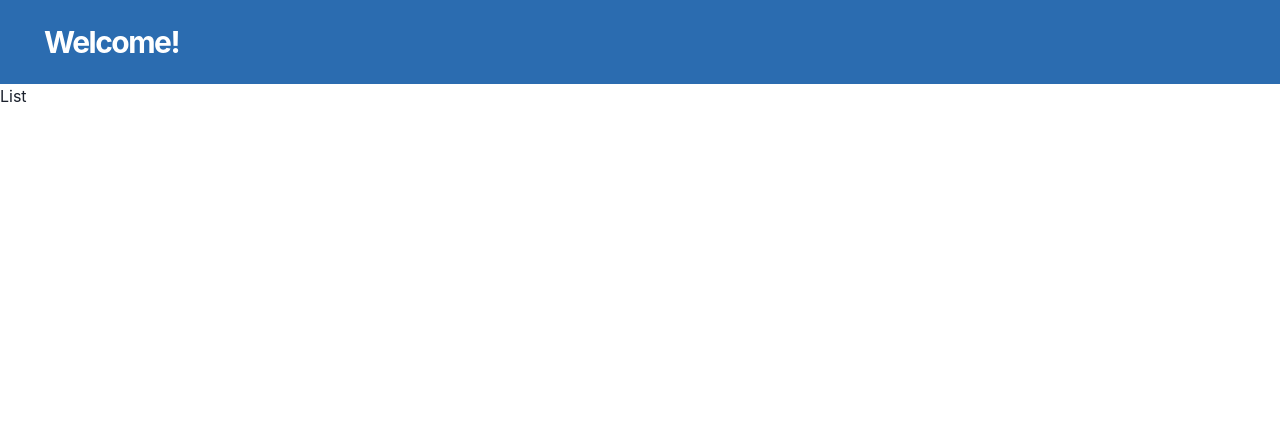
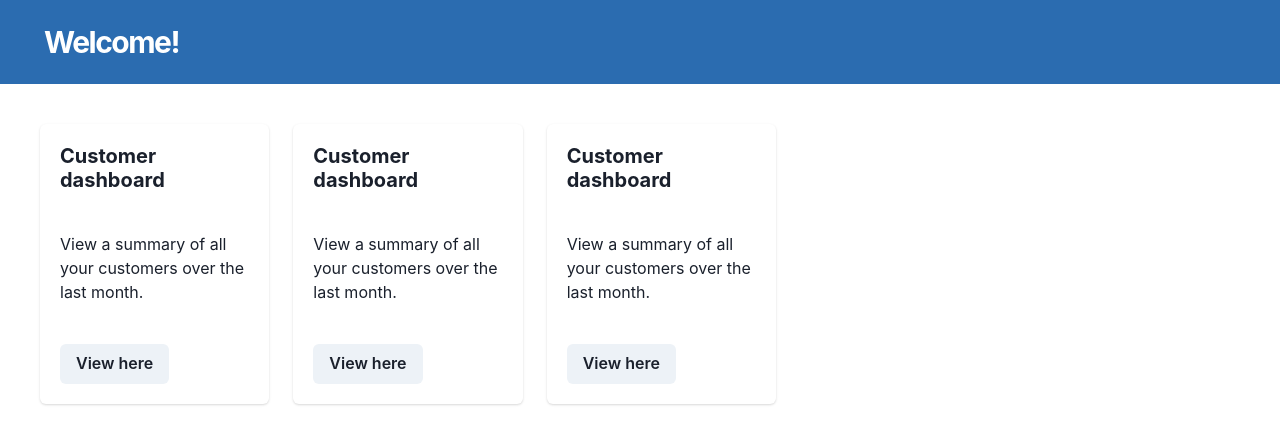
Before and after one commit to Yacn9/todo-list, a React (Create React App) app: page / in a window 1280 px wide. Shown: the top 444 px of the page. Built offline with nearby package versions, Linux system fonts and the light colour scheme.

Commit message:
dummy UI added

```diff
--- a/src/App.tsx
+++ b/src/App.tsx
@@ -5,10 +5,11 @@ import { Home, Todo } from "pages";
 function App() {
   return (
     <BrowserRouter>
-      <Layout />
       <Routes>
-        <Route path="/" element={<Home />} />
-        <Route path="/:id" element={<Todo />} />
+        <Route path="/" element={<Layout />}>
+          <Route index element={<Home />} />
+          <Route path="/:id" element={<Todo />} />
+        </Route>
       </Routes>
     </BrowserRouter>
   );
--- a/src/components/Layout/Layout.tsx
+++ b/src/components/Layout/Layout.tsx
@@ -1,7 +1,9 @@
 import { Heading, Flex } from "@chakra-ui/react";
+import { Outlet } from "react-router-dom";
 
 const Layout = () => {
   return (
+    <>
       <Flex
         as="nav"
         align="center"
@@ -21,6 +23,10 @@ const Layout = () => {
           </Heading>
         </Flex>
       </Flex>
+      <main>
+        <Outlet />
+      </main>
+    </>
   );
 };
 
--- a/src/pages/List/List.tsx
+++ b/src/pages/List/List.tsx
@@ -1,7 +1,65 @@
 import React from "react";
+import {
+  Card,
+  CardHeader,
+  CardBody,
+  CardFooter,
+  SimpleGrid,
+  Heading,
+  Button,
+  Text,
+  Container,
+} from "@chakra-ui/react";
 
 const List = () => {
-  return <div>List</div>;
+  return (
+    <Container marginX={6} marginY={10} maxW="3xl">
+      <SimpleGrid
+        spacing={6}
+        templateColumns="repeat(auto-fill, minmax(200px, 1fr))"
+      >
+        <Card>
+          <CardHeader>
+            <Heading size="md"> Customer dashboard</Heading>
+          </CardHeader>
+          <CardBody>
+            <Text>
+              View a summary of all your customers over the last month.
+            </Text>
+          </CardBody>
+          <CardFooter>
+            <Button>View here</Button>
+          </CardFooter>
+        </Card>
+        <Card>
+          <CardHeader>
+            <Heading size="md"> Customer dashboard</Heading>
+          </CardHeader>
+          <CardBody>
+            <Text>
+              View a summary of all your customers over the last month.
+            </Text>
+          </CardBody>
+          <CardFooter>
+            <Button>View here</Button>
+          </CardFooter>
+        </Card>
+        <Card>
+          <CardHeader>
+            <Heading size="md"> Customer dashboard</Heading>
+          </CardHeader>
+          <CardBody>
+            <Text>
+              View a summary of all your customers over the last month.
+            </Text>
+          </CardBody>
+          <CardFooter>
+            <Button>View here</Button>
+          </CardFooter>
+        </Card>
+      </SimpleGrid>
+    </Container>
+  );
 };
 
 export default List;
--- a/src/pages/Todo/Todo.tsx
+++ b/src/pages/Todo/Todo.tsx
@@ -1,7 +1,51 @@
-import React from "react";
+import {
+  Button,
+  ButtonGroup,
+  Card,
+  CardBody,
+  CardFooter,
+  Container,
+  Divider,
+  Heading,
+  Stack,
+  Text,
+} from "@chakra-ui/react";
+import { useState, useEffect } from "react";
 
 const Todo = () => {
-  return <div>Todo</div>;
+  //  const [first, setfirst] = useState(second)
+  useEffect(() => {}, []);
+
+  return (
+    <Container centerContent marginY={20}>
+      <Card maxW="lg">
+        <CardBody>
+          <Stack mt="6" spacing="3">
+            <Heading size="md">Living room Sofa</Heading>
+            <Text>
+              This sofa is perfect for modern tropical spaces, baroque inspired
+              spaces, earthy toned spaces and for people who love a chic design
+              with a sprinkle of vintage design.
+            </Text>
+            <Text color="blue.600" fontSize="2xl">
+              $450
+            </Text>
+          </Stack>
+        </CardBody>
+        <Divider />
+        <CardFooter>
+          <ButtonGroup spacing="2">
+            <Button variant="solid" colorScheme="blue">
+              Buy now
+            </Button>
+            <Button variant="ghost" colorScheme="blue">
+              Add to cart
+            </Button>
+          </ButtonGroup>
+        </CardFooter>
+      </Card>
+    </Container>
+  );
 };
 
 export default Todo;
```
Lines whose indentation alone changed are shown as unchanged.
